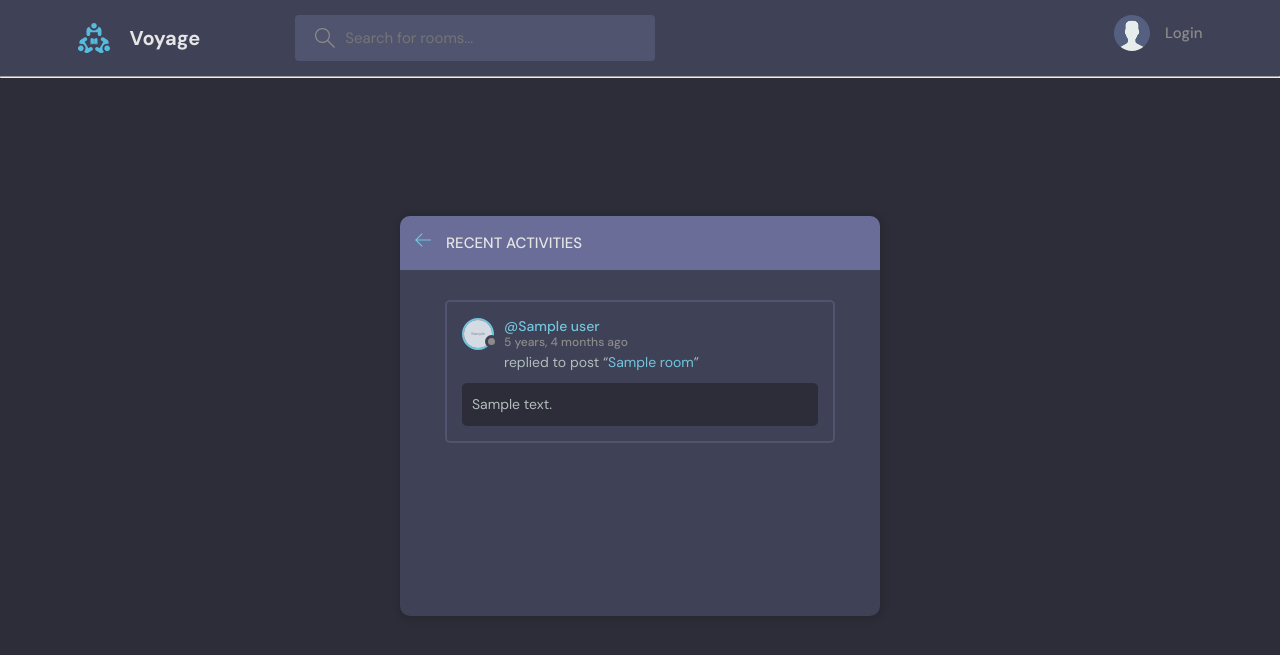
After one commit to stellar-stack/voyage, a Django app: template foot/templates/foot/activity.html in a window 1280 px wide. The commit adds this page. Shown: the top 655 px of the page. Run offline with Django 3.2, Linux system fonts and the light colour scheme; the template is opened without the code that fills it: most values are stand-ins (such as "Sample title", 1, 10 or a date in 2020); grey boxes marked "Sample" are stand-in pictures.

Commit message:
front-end done

```diff
--- /dev/null
+++ b/foot/templates/foot/activity.html
@@ -0,0 +1,64 @@
+{% extends 'main.html' %}
+
+{% block content %}
+<main class="layout">
+  <div class="container">
+    <div class="layout__box">
+      <div class="layout__boxHeader">
+        <div class="layout__boxTitle">
+          <a href="{% url 'home' %}">
+            <svg version="1.1" xmlns="http://www.w3.org/2000/svg" width="32" height="32" viewBox="0 0 32 32">
+              <title>arrow-left</title>
+              <path
+                d="M13.723 2.286l-13.723 13.714 13.719 13.714 1.616-1.611-10.96-10.96h27.625v-2.286h-27.625l10.965-10.965-1.616-1.607z">
+              </path>
+
+            </svg>
+          </a>
+          <h3>Recent Activities</h3>
+        </div>
+      </div>
+
+      <div class="activities-page layout__body">
+
+        {% for message in room_messages %}
+        <div class="activities__box">
+          <div class="activities__boxHeader roomListRoom__header">
+            <a href="{% url 'user-profile' message.user.id %}" class="roomListRoom__author">
+              <div class="avatar avatar--small">
+                <img src="{{message.user.avatar.url}}" />
+              </div>
+              <p>
+                @{{message.user}}
+                <span>{{message.created|timesince}} ago</span>
+              </p>
+            </a>
+
+            {% if request.user == message.user %}
+            <div class="roomListRoom__actions">
+              <a href="{% url 'delete-message' message.id %}">
+                <svg version="1.1" xmlns="http://www.w3.org/2000/svg" width="32" height="32" viewBox="0 0 32 32">
+                  <title>remove</title>
+                  <path
+                    d="M27.314 6.019l-1.333-1.333-9.98 9.981-9.981-9.981-1.333 1.333 9.981 9.981-9.981 9.98 1.333 1.333 9.981-9.98 9.98 9.98 1.333-1.333-9.98-9.98 9.98-9.981z">
+                  </path>
+                </svg>
+              </a>
+            </div>
+            {% endif %}
+
+          </div>
+          <div class="activities__boxContent">
+            <p>replied to post “<a href="{% url 'room' message.room.id %}">{{message.room}}</a>”</p>
+            <div class="activities__boxRoomContent">
+              {{message.body}}
+            </div>
+          </div>
+        </div>
+        {% endfor %}
+
+      </div>
+    </div>
+  </div>
+</main>
+{% endblock content %}
--- a/foot/templates/foot/home.html
+++ b/foot/templates/foot/home.html
@@ -22,8 +22,8 @@
               </label>
             </form>
             <div class="mobile-menuItems">
-              <a class="btn btn--main btn--pill" href="#">Browse Topics</a>
-              <a class="btn btn--main btn--pill" href="#">Recent Activities</a>
+              <a class="btn btn--main btn--pill" href="{% url 'topics' %}">Browse Topics</a>
+              <a class="btn btn--main btn--pill" href="{% url 'activity' %}">Recent Activities</a>
             </div>
           </div>
 
--- a/foot/urls.py
+++ b/foot/urls.py
@@ -25,7 +25,10 @@ urlpatterns = [
     # delete url path for feed/participants on the home page
     path('delete-message/<str:pk>/', views.deleteMessage, name="delete-message"),
     path('update-user/', views.updateUser, name="update-user"),
-
     # go to nav and update the settings link
 
+
+    path('topics/', views.topicsPage, name="topics"),
+    path('activity/', views.activityPage, name="activity"),
+
 ]
```
Also changed, not shown: foot/templates/foot/topics.html (added, +50 -0 lines), foot/views.py (+12 -0 lines).
